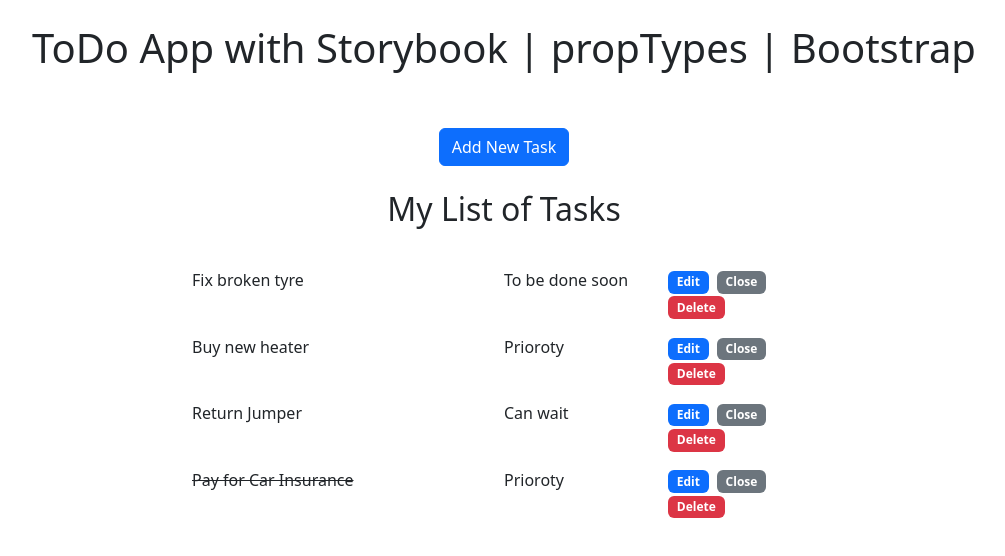
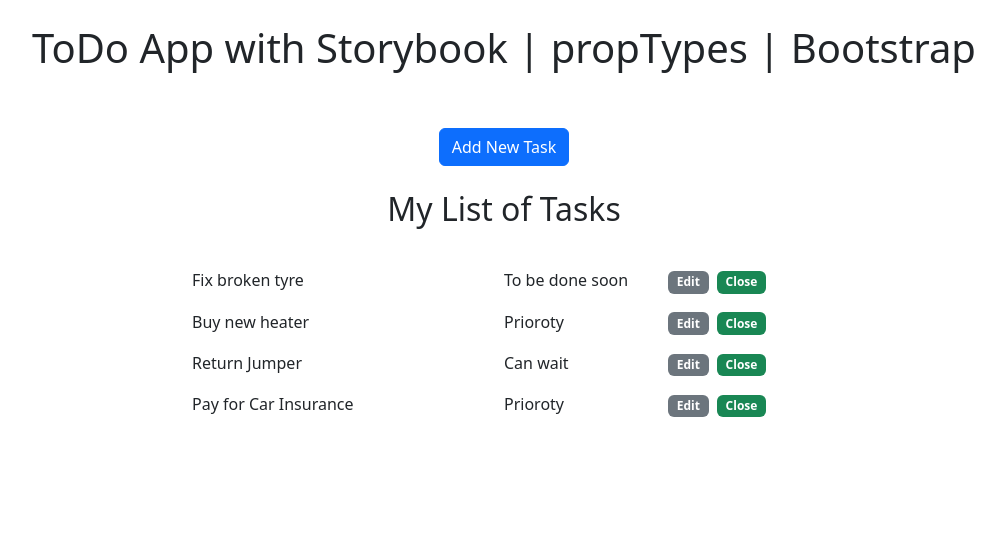
Before and after one commit to danielsky81/story-types-do, a React (Create React App) app: page / in a window 1280 px wide. Shown: the top 556 px of the page, without its empty margins (136-1141 px from the left). Built offline with nearby package versions, Linux system fonts and the light colour scheme.

Commit message:
Update tasks + deletion of completed task

```diff
--- a/src/App.js
+++ b/src/App.js
@@ -3,13 +3,19 @@
 import Tasks from "./components/Tasks";
 import tasks from './data/tasks'
 import BootstrapModal from "./components/BootstrapModal";
+import { useState } from "react";
 
 function App() {
+  const [tasksList, setTasksList] = useState(tasks)
+  const deleteTask = id => {
+    setTasksList(tasksList.filter(task => task.id !== id))
+  }
+
   return (
     <>
       <Header />
       <BootstrapModal />
-      <Tasks todos={tasks}/>
+      <Tasks tasks={tasksList} onComplete={deleteTask}/>
     </>
   );
 }
--- /dev/null
+++ b/src/components/Task.jsx
@@ -0,0 +1,22 @@
+import React from 'react';
+import Button from './Button';
+
+const Task = ({task, onComplete}) => {
+
+  const editTask = () => {console.log('edit task')}
+
+  return (
+    <div key={task.id} className='d-flex justify-content-start w-100'>
+      <div className={'w-50 m-2 flex-grow-1 text-start'}>
+        {task.name}
+      </div>
+      <div className='w-25 m-2 text-start'>{task.importance}</div>
+      <div className='w-25 m-2 text-start'>
+        <Button classes='btn badge text-bg-secondary me-2' text='Edit' onClick={editTask}/>
+        <Button classes='btn badge text-bg-success me-2' text='Close' onClick={() => onComplete(task.id)} />
+      </div>
+    </div>
+  )
+}
+
+export default Task;
--- a/src/components/Tasks.jsx
+++ b/src/components/Tasks.jsx
@@ -1,30 +1,15 @@
-import React from 'react'
-// import PropTypes from 'prop-types'
+import React from 'react';
+import Task from './Task';
 
-const Tasks = props => {
-  const todos = props.todos.map(todo => (
-    <div key={todo.id} className='d-flex justify-content-start w-100'>
-      <div className={'w-50 m-2 flex-grow-1 text-start ' + (todo.status === 'Close' ? 'text-decoration-line-through ' : null)}>
-        {todo.name}
-      </div>
-      <div className='w-25 m-2 text-start'>{todo.importance}</div>
-      <div className='w-25 m-2 text-start'>
-        <button type="button" className='btn badge text-bg-primary me-2'>Edit</button>
-        <button type="button" className='btn badge text-bg-secondary me-2'>Close</button>
-        <button type="button" className='btn badge text-bg-danger'>Delete</button>
-      </div>
-    </div>
-  ))
+const Tasks = ({tasks, onComplete}) => {
   return (
     <section className='d-flex justify-content-center flex-wrap text-center'>
       <h2 className='w-100 p-4'>My List of Tasks</h2>
       <div className='d-flex flex-column w-50'>
-        {todos}
+        {tasks.map(task => (<Task key={task.id} task={task} onComplete={onComplete}/>))}
       </div>
     </section>
   )
 }
 
-// Tasks.propTypes = {}
-
-export default Tasks
+export default Tasks;
--- a/src/data/tasks.js
+++ b/src/data/tasks.js
@@ -3,7 +3,6 @@
   { id: 2, name: 'Buy new heater', importance: 'Prioroty', status: 'Open'},
   { id: 3, name: 'Return Jumper', importance: 'Can wait', status: 'Open'},
   { id: 4, name: 'Pay for Car Insurance', importance: 'Prioroty', status: 'Close'},
-  // { id: 5, name: '', importance: '', status: 'Close'}
 ];
 
 export default tasks;
```
